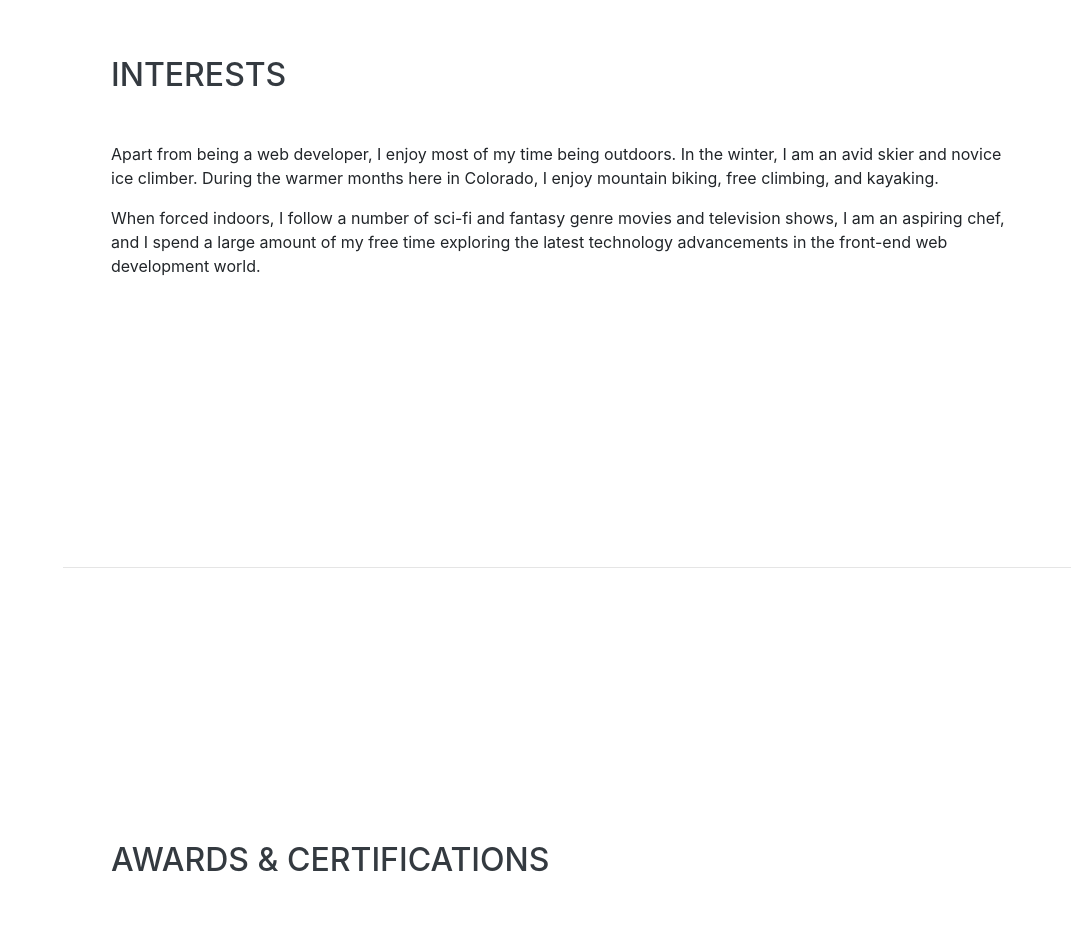
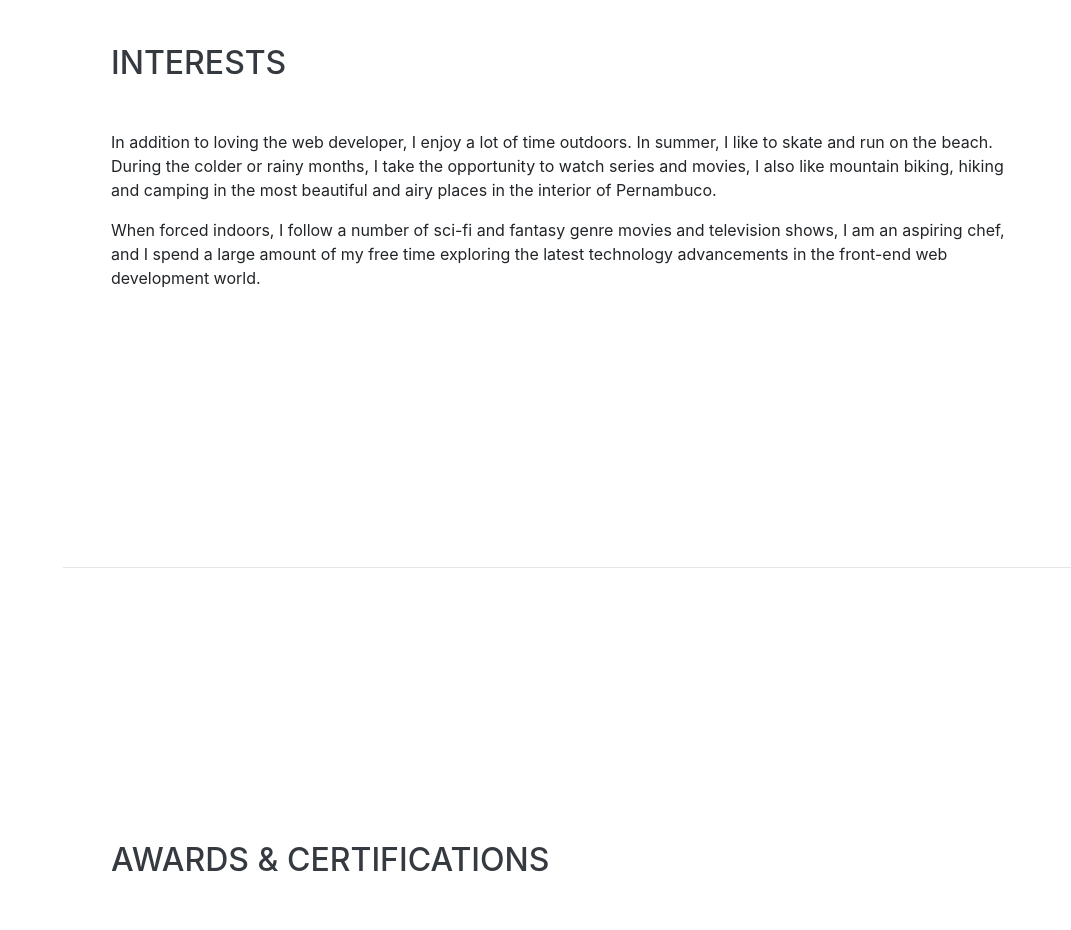
Before and after one commit to macindex/claudio-holanda.github.io, a website with bundled scripts: page index.html in a window 1280 px wide. Shown: the part 3580-4510 px from the top of the page, without its empty margins (209-1280 px from the left). Built offline with nearby package versions, Linux system fonts and the light colour scheme; a web font is replaced by a local one.

Commit message:
att interests

```diff
--- a/index.html
+++ b/index.html
@@ -242,7 +242,7 @@
     <section class="resume-section p-3 p-lg-5 d-flex align-items-center" id="interests">
       <div class="w-100">
         <h2 class="mb-5">Interests</h2>
-        <p>Apart from being a web developer, I enjoy most of my time being outdoors. In the winter, I am an avid skier and novice ice climber. During the warmer months here in Colorado, I enjoy mountain biking, free climbing, and kayaking.</p>
+        <p>In addition to loving the web developer, I enjoy a lot of time outdoors. In summer, I like to skate and run on the beach. During the colder or rainy months, I take the opportunity to watch series and movies, I also like mountain biking, hiking and camping in the most beautiful and airy places in the interior of Pernambuco.
         <p class="mb-0">When forced indoors, I follow a number of sci-fi and fantasy genre movies and television shows, I am an aspiring chef, and I spend a large amount of my free time exploring the latest technology advancements in the front-end web development world.</p>
       </div>
     </section>
```
